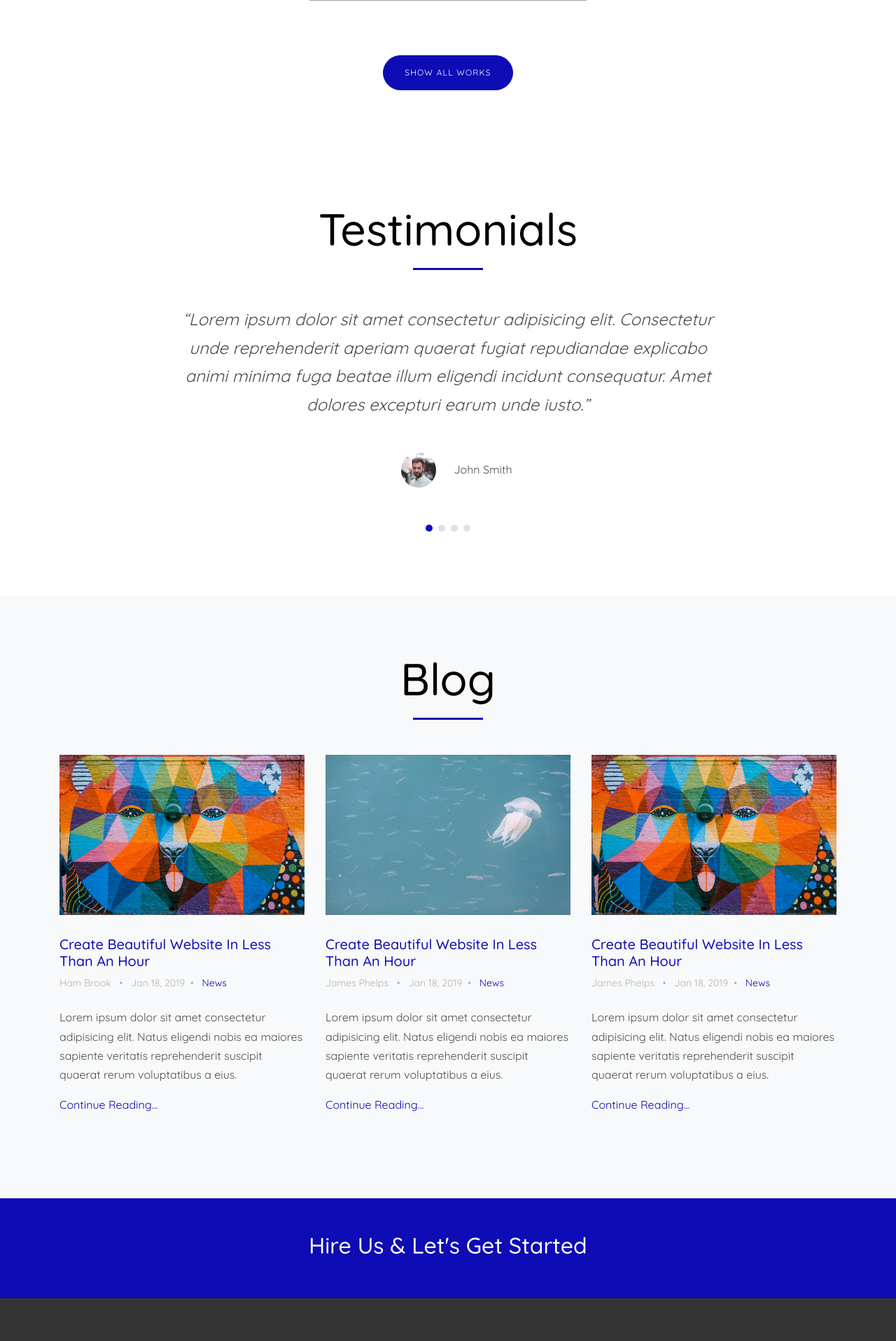
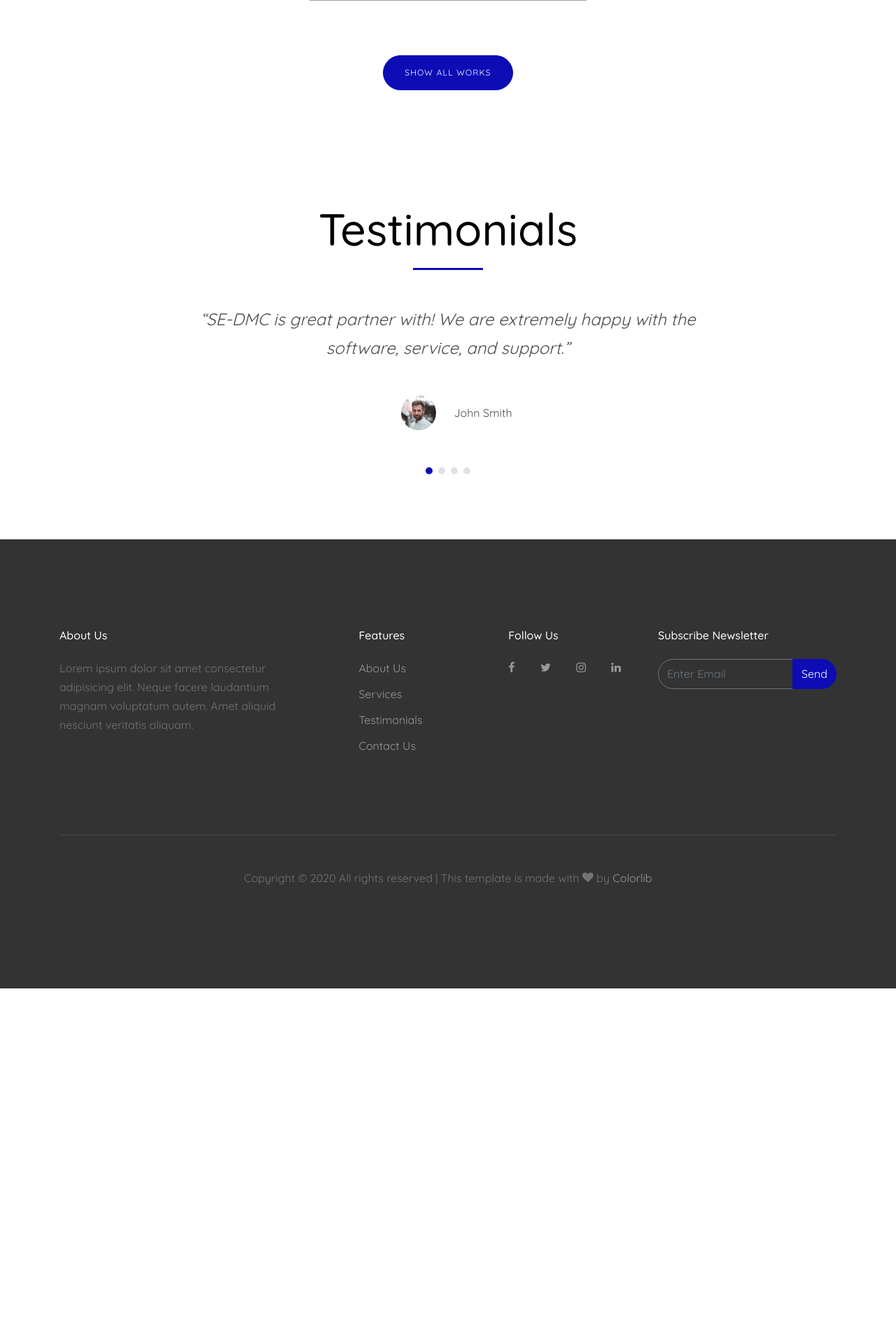
Before and after one commit to botswana-harvard/se-dmc, a Django app: page / in a window 1280 px wide. Shown: the part 2523-4440 px from the top of the page at 70% size. After the commit the page ends 3936 px from the top, so only its background shows below. Run offline with Django 3.2, Linux system fonts and the light colour scheme; parts of the project's set-up code (start-up, migrations or seed data) failed here and were passed over; some libraries are stand-ins or nearby versions; some web fonts are replaced; grey boxes are pictures that could not be loaded.

Commit message:
Update index.html

```diff
--- a/se_dmc/templates/se_dmc/index.html
+++ b/se_dmc/templates/se_dmc/index.html
@@ -1,7 +1,7 @@
 {% extends "main_index.html" %}
 
 {% block content %}
-	{% load staticfiles %}
+	{% load static %}
     <div class="site-blocks-cover overlay" style="background-image: url({% static 'se_dmc/images/hero_1.jpg' %});" data-aos="fade" data-stellar-background-ratio="0.5">
       <div class="container">
         <div class="row align-items-center justify-content-center text-center">
@@ -12,7 +12,7 @@
               <div class="col-md-8 text-center">
                 <h1>We Are Expert in <span class="typed-words"></span></h1>
                 <p class="lead mb-5">We Make Beautiful Things</p>
-                <div><a href="{% url 'contact'%}" class="btn btn-primary btn-md">Hire Us</a></div>
+                <div><a href="{% url 'contact' %}" class="btn btn-primary btn-md">Hire Us</a></div>
               </div>
             </div>
 
@@ -29,39 +29,33 @@
               <div class="col-lg-5">
                 <div class="h-100">
                   <div class="mb-5 d-flex align-items-center">
-                    <div>
-                      <a href="https://vimeo.com/317571768" class="popup-vimeo d-block play"><span class="icon-play"></span></a>
-                    </div>
-                    <h2>Welcome To Chimper An Award Winning Web Agency</h2>
+                    <h2>Welcome To Botswana Harvard Partnership SE-DMC Website</h2>
                   </div>
                   <img src="{% static 'se_dmc/images/about_1.jpg' %}" alt="Image" class="img-feature img-fluid">
                 </div>
               </div>
               <div class="col-lg-3 ml-auto">
                 <div class="mb-5">
-                  <h3 class="d-flex align-items-center"><span class="icon icon-phonelink mr-2"></span><span>Web Design</span></h3>
-                  <p>Lorem ipsum dolor sit amet consectetur adipisicing elit. Cumque ab nihil quam nesciunt.</p>
-                  <p><a href="#">Read More</a></p>
+                  <h3 class="d-flex align-items-center"><span class="icon icon-laptop2 mr-2"></span><span>Web Design</span></h3>
+                  <p>Design websites that are of the right operations with the correct functions as specified by the client and meeting the clients time constraints</p>
                 </div>
 
                 <div>
-                  <h3 class="d-flex align-items-center"><span class="icon icon-extension mr-2"></span><span>Branding &amp; Identity</span></h3>
-                  <p>Lorem ipsum dolor sit amet consectetur adipisicing elit. Cumque ab nihil quam nesciunt.</p>
-                  <p><a href="#">Read More</a></p>
+                  <br/><h3 class="d-flex align-items-center"><span class="icon icon-phonelink mr-2"></span><span>Mobile Application</span></h3>
+                  <p>Develop mobile applications that support the lifecycle (concept, design, test, release and support),
+                    with optimized performance, battery usage, network, and memory management. </p>
                 </div>
 
               </div>
               <div class="col-lg-3">
                 <div class="mb-5">
-                  <h3 class="d-flex align-items-center"><span class="icon icon-format_paint mr-2"></span><span>Art Direction</span></h3>
-                  <p>Lorem ipsum dolor sit amet consectetur adipisicing elit. Cumque ab nihil quam nesciunt.</p>
-                  <p><a href="#">Read More</a></p>
+                  <h3 class="d-flex align-items-center"><span class="icon icon-question_answer mr-2"></span><span>Web Application</span></h3>
+                  <p>Develop web applications, by studying information conferring with users and studying systems flow, data usage, work processes as well as investigating problem areas.</p>
                 </div>
 
                 <div>
-                  <h3 class="d-flex align-items-center"><span class="icon icon-question_answer mr-2"></span><span>Copywriting</span></h3>
-                  <p>Lorem ipsum dolor sit amet consectetur adipisicing elit. Cumque ab nihil quam nesciunt.</p>
-                  <p><a href="#">Read More</a></p>
+                  <h3 class="d-flex align-items-center"><span class="icon icon-settings mr-2"></span><span>Website Support</span></h3>
+                  <p>Supports Web-based services through email, desktop and telephone support. Interacts with customers and troubleshoots problems to provide a high level of satisfaction. </p>
                 </div>
               </div>
             </div>
@@ -95,13 +89,13 @@
           <div class="col-md-6 col-lg-4">
             <div class="p-3 box-with-humber">
               <div class="number-behind">03.</div>
-               <h2>Our Values</h2>
+              <h2>Our Values</h2>
               <p style="font-size:14px"> <b>•Integrity and Trust:</b> build and maintain honesty, reliability and ethical environment in our system development process.<br/>
                   <b>•Driven for Results:</b> positive results for individuals, groups and companies.<br/>
                   <b>•Leadership through Teamwork:</b> achieving success through effectively working together.<br/>
                   <b>•Ingenuity and Innovation:</b> encouraging new ideas and continuous improvement.<br/>
               </p>
-		</div>
+            </div>
           </div>
         </div>
       </div>
@@ -119,7 +113,7 @@
       <div class="container-fluid">
         <div class="row">
           <div class="col-md-6 col-lg-4">
-            <a href="#" class="media-1">
+            <a href="{% url 'bcpp' %}" class="media-1">
               <img src="{% static 'se_dmc/images/img_3.jpg' %}" alt="Image" class="img-fluid">
               <div class="media-1-content">
                 <h2>BCPP</h2>
@@ -128,7 +122,7 @@
             </a>
           </div>
           <div class="col-md-6 col-lg-4">
-            <a href="#" class="media-1">
+            <a href="{% url 'lis' %}" class="media-1">
               <img src="{% static 'se_dmc/images/LIS.png' %}" alt="Image" class="img-fluid">
               <div class="media-1-content">
                 <h2>LIS</h2>
@@ -146,7 +140,7 @@
           </div>
 
           <div class="col-12 text-center mt-5">
-            <a href="{% url 'work' %}" class="btn btn-primary btn-md">Show All Works</a>
+            <a href="{% url 'work' %}"class="btn btn-primary btn-md">Show All Works</a>
           </div>
 
 
@@ -155,7 +149,9 @@
     </section>
 
 
-    <section class="site-section testimonial-wrap">
+
+ <section class="site-section testimonial-wrap" data-aos="fade">
+
       <div class="container">
         <div class="row justify-content-center">
           <div class="col-md-8 text-center">
@@ -168,7 +164,7 @@
             <div class="testimonial">
 
               <blockquote class="mb-5">
-                <p>&ldquo;Lorem ipsum dolor sit amet consectetur adipisicing elit. Consectetur unde reprehenderit aperiam quaerat fugiat repudiandae explicabo animi minima fuga beatae illum eligendi incidunt consequatur. Amet dolores excepturi earum unde iusto.&rdquo;</p>
+                <p>&ldquo;SE-DMC is great partner with! We are extremely happy with the software, service, and support.&rdquo;</p>
               </blockquote>
 
               <figure class="mb-4 d-flex align-items-center justify-content-center">
@@ -181,7 +177,7 @@
             <div class="testimonial">
 
               <blockquote class="mb-5">
-                <p>&ldquo;Lorem ipsum dolor sit amet consectetur adipisicing elit. Consectetur unde reprehenderit aperiam quaerat fugiat repudiandae explicabo animi minima fuga beatae illum eligendi incidunt consequatur. Amet dolores excepturi earum unde iusto.&rdquo;</p>
+                <p>"If you want your software to perform the correct operations and to be up and running in time, SE-DMC is your whereto&rdquo;</p>
               </blockquote>
               <figure class="mb-4 d-flex align-items-center justify-content-center">
                 <div><img src="{% static 'se_dmc/images/person_2.jpg' %}" alt="Image" class="w-50 img-fluid mb-3"></div>
@@ -195,7 +191,7 @@
             <div class="testimonial">
 
               <blockquote class="mb-5">
-                <p>&ldquo;Lorem ipsum dolor sit amet consectetur adipisicing elit. Consectetur unde reprehenderit aperiam quaerat fugiat repudiandae explicabo animi minima fuga beatae illum eligendi incidunt consequatur. Amet dolores excepturi earum unde iusto.&rdquo;</p>
+                <p>&ldquo;SE-DMC has grown so much over the year and provide amazing services&rdquo;</p>
               </blockquote>
               <figure class="mb-4 d-flex align-items-center justify-content-center">
                 <div><img src="{% static 'se_dmc/images/person_4.jpg' %}" alt="Image" class="w-50 img-fluid mb-3"></div>
@@ -210,7 +206,7 @@
             <div class="testimonial">
 
               <blockquote class="mb-5">
-                <p>&ldquo;Lorem ipsum dolor sit amet consectetur adipisicing elit. Consectetur unde reprehenderit aperiam quaerat fugiat repudiandae explicabo animi minima fuga beatae illum eligendi incidunt consequatur. Amet dolores excepturi earum unde iusto.&rdquo;</p>
+                <p>&ldquo;Great websites developers found at SE-DMC&rdquo;</p>
               </blockquote>
               <figure class="mb-4 d-flex align-items-center justify-content-center">
                 <div><img src="{% static 'se_dmc/images/person_5.jpg' %}" alt="Image" class="w-50 img-fluid mb-3"></div>
@@ -222,53 +218,4 @@
 
         </div>
     </section>
-
-    <section class="site-section bg-light">
-      <div class="container">
-        <div class="row justify-content-center">
-          <div class="col-md-8 text-center">
-            <h2 class="text-black h1 site-section-heading text-center">Blog</h2>
-          </div>
-        </div>
-
-        <div class="row">
-          <div class="col-md-6 col-lg-4 mb-4 mb-lg-4">
-            <div class="h-entry">
-              <img src="{% static 'se_dmc/images/img_1.jpg' %}" alt="Image" class="img-fluid">
-              <h2 class="font-size-regular"><a href="#">Create Beautiful Website In Less Than An Hour</a></h2>
-              <div class="meta mb-4">Ham Brook <span class="mx-2">&bullet;</span> Jan 18, 2019<span class="mx-2">&bullet;</span> <a href="#">News</a></div>
-              <p>Lorem ipsum dolor sit amet consectetur adipisicing elit. Natus eligendi nobis ea maiores sapiente veritatis reprehenderit suscipit quaerat rerum voluptatibus a eius.</p>
-              <p><a href="#">Continue Reading...</a></p>
-            </div>
-          </div>
-          <div class="col-md-6 col-lg-4 mb-4 mb-lg-4">
-            <div class="h-entry">
-              <img src="{% static 'se_dmc/images/img_2.jpg' %}" alt="Image" class="img-fluid">
-              <h2 class="font-size-regular"><a href="#">Create Beautiful Website In Less Than An Hour</a></h2>
-              <div class="meta mb-4">James Phelps <span class="mx-2">&bullet;</span> Jan 18, 2019<span class="mx-2">&bullet;</span> <a href="#">News</a></div>
-              <p>Lorem ipsum dolor sit amet consectetur adipisicing elit. Natus eligendi nobis ea maiores sapiente veritatis reprehenderit suscipit quaerat rerum voluptatibus a eius.</p>
-              <p><a href="#">Continue Reading...</a></p>
-            </div>
-          </div>
-          <div class="col-md-6 col-lg-4 mb-4 mb-lg-4">
-            <div class="h-entry">
-              <img src="{% static 'se_dmc/images/img_1.jpg' %}" alt="Image" class="img-fluid">
-              <h2 class="font-size-regular"><a href="#">Create Beautiful Website In Less Than An Hour</a></h2>
-              <div class="meta mb-4">James Phelps <span class="mx-2">&bullet;</span> Jan 18, 2019<span class="mx-2">&bullet;</span> <a href="#">News</a></div>
-              <p>Lorem ipsum dolor sit amet consectetur adipisicing elit. Natus eligendi nobis ea maiores sapiente veritatis reprehenderit suscipit quaerat rerum voluptatibus a eius.</p>
-              <p><a href="#">Continue Reading...</a></p>
-            </div>
-          </div>
-
-        </div>
-      </div>
-    </section>
-
-    <a href="#" class="bg-primary py-5 d-block">
-      <div class="container">
-        <div class="row justify-content-center">
-          <div class="col-md10"><h2 class="text-white">Hire Us &amp; Let's Get Started</h2></div>
-        </div>
-      </div>
-    </a>
 {% endblock %}
```
